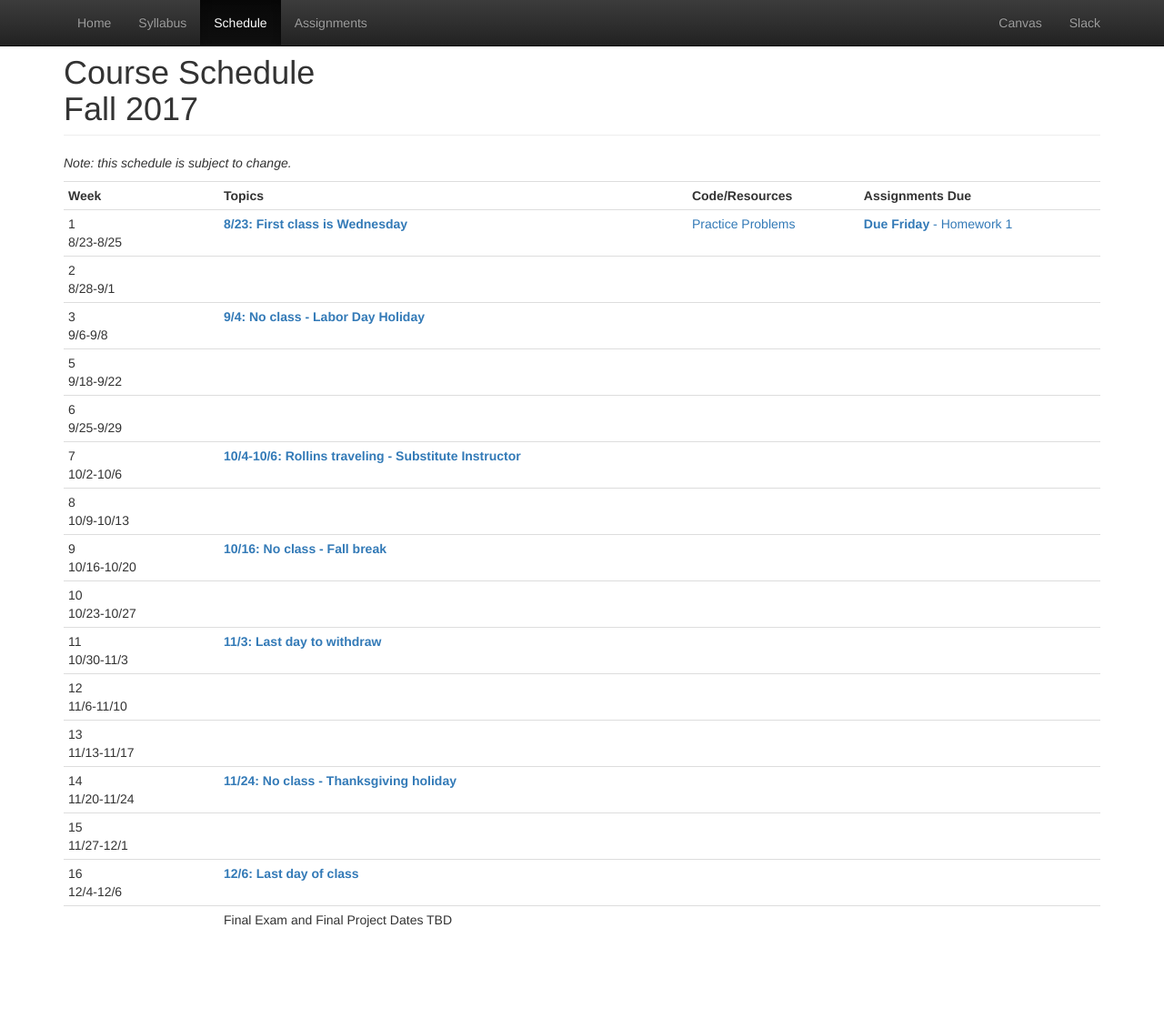
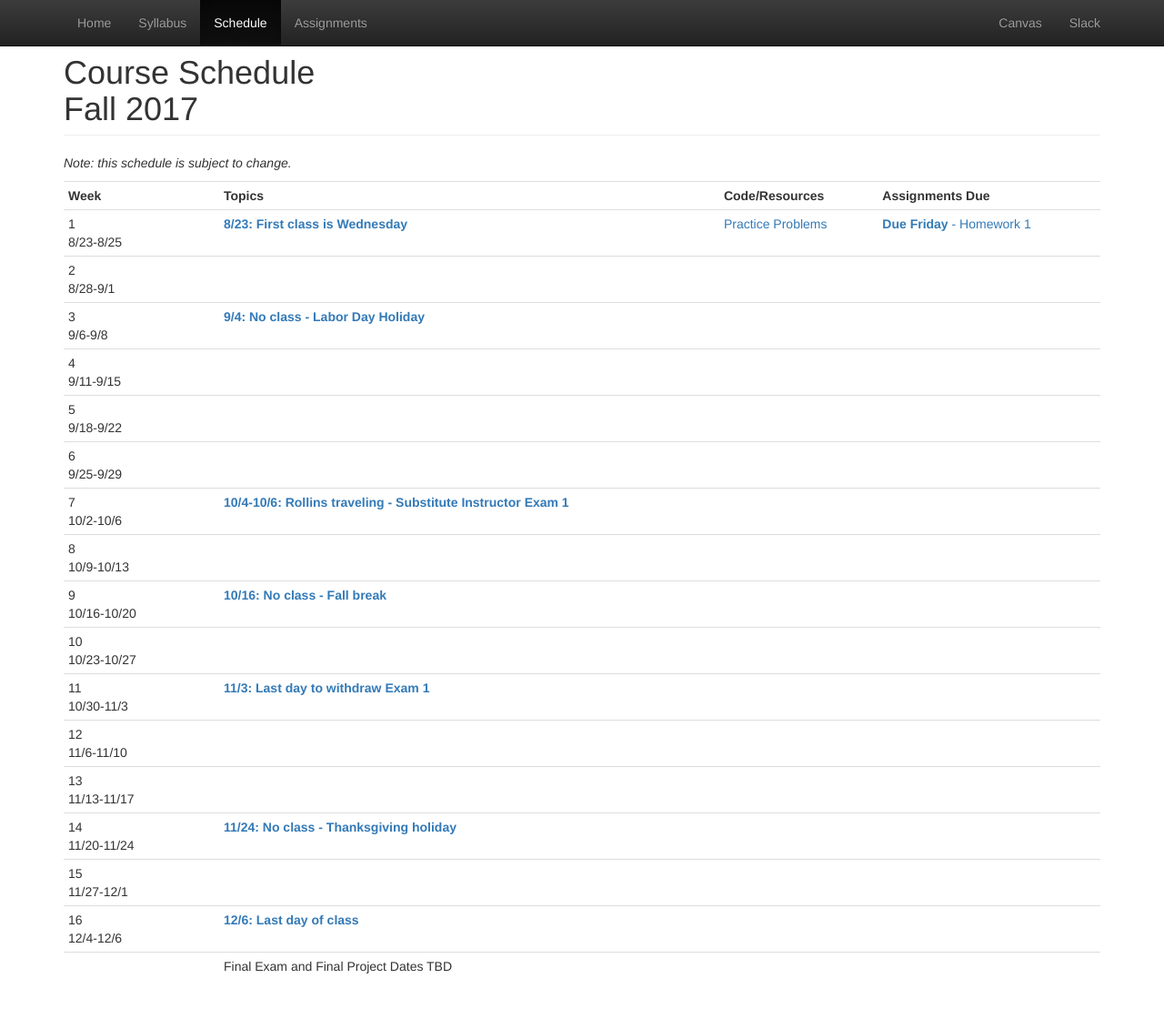
Before and after one commit to CS514-F17/cs514-f17.github.io, a Jekyll site: the page built from schedule.html, in a window 1280 px wide and 1117 px high. Shown: the top 1109 px of the window at 91% size. Built offline with Jekyll 4.4.1, drawn with Linux system fonts in a browser that asks for light colours.

Commit message:
add exam dates

```diff
--- a/schedule.html
+++ b/schedule.html
@@ -80,6 +80,28 @@ title: Schedule
 		</td>
 	</tr>
 	<tr>
+		<td>4<br/>9/11-9/15</td>
+		<td>
+<!-- 				<a href="https://github.com/CS514-F17/notes/blob/master/iteration.md">Iteration</a><br/>
+				<a href="https://github.com/CS514-F17/notes/blob/master/fileinput.md">File Input, Exceptions, Command Args</a><br/>
+				<a href="https://github.com/CS514-F17/notes/blob/master/collections.md">Collections and ArrayLists</a><br/>
+				<a href="https://github.com/CS514-F17/notes/blob/master/fileoutput.md">File Output</a><br/>
+				<a href="https://goo.gl/ZPME02">Scope Visualization</a><br/>
+				Book - Chapter 5 (5.1, 5.4, 5.6), Chapter 6 (6.2-6.4)
+			-->
+		</td>
+		<td>
+<!-- 				<a href="https://github.com/CS514-F17/code/blob/master/Student.java">Student.java</a><br/>
+		<a href="https://github.com/CS514-F17/code/blob/master/StudentList.java">StudentList.java</a><br/>
+		<a href="https://github.com/CS514-F17/code/blob/master/StudentListBuilder.java">StudentListBuilder.java</a><br/>
+		<a href="https://github.com/CS514-F17/code/blob/master/StudentTest.java">StudentTest.java</a><br/> -->
+		</td>
+		<td>
+<!-- 				<a href="https://github.com/CS514-F17/projects/blob/master/project1.md">Project 1</a>
+-->
+		</td>
+	</tr>
+	<tr>
 		<td>5<br/>9/18-9/22</td>
 		<td>
 			<!-- 				<strong><span class="text-primary">Exam 1 - Thursday 2/23</span></strong> -->
@@ -109,6 +131,7 @@ title: Schedule
 		<td>7<br/>10/2-10/6</td>
 		<td>
 			<strong><span class="text-primary">10/4-10/6: Rollins traveling - Substitute Instructor</span></strong>
+			<strong><span class="text-primary">Exam 1</span></strong>
 <!-- 				<a href="https://github.com/CS514-F17/notes/blob/master/arrays.md">Arrays</a><br/>
 				<a href="https://docs.oracle.com/javase/tutorial/java/javaOO/classvars.html">Static</a><br/>
 				Book - Chapter 8 (8.6), Chapter 7 (7.3) -->
@@ -172,6 +195,8 @@ title: Schedule
 		<td>11<br/>10/30-11/3</td>
 		<td>
 				<strong><span class="text-primary">11/3: Last day to withdraw</span></strong>
+				<strong><span class="text-primary">Exam 1</span></strong>
+
 <!-- 				<a href="https://github.com/CS514-F17/notes/blob/master/recursion.md">Recursion</a><br/>
 				<a href="https://github.com/CS514-F17/notes/blob/master/hashmaps.md">HashMaps</a><br/>
 				Book - Chapter 12 (12.1-12.2) -->
```
